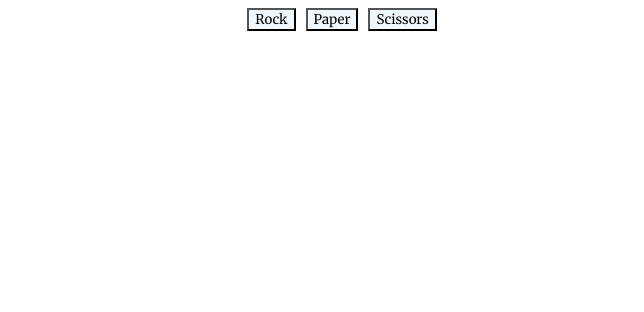
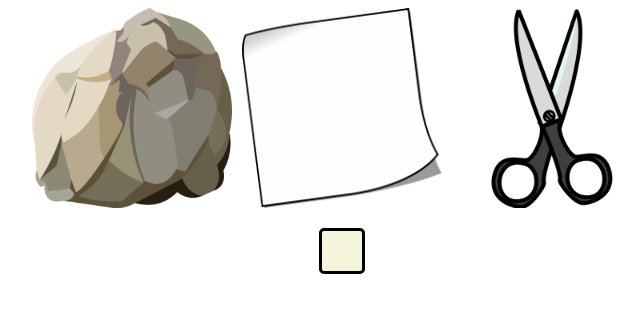
Before and after one commit to jaco8060/rock-paper-scissors, a plain HTML site: page index.html in a window 1280 px wide. Shown: the whole page, without its empty margins (298-942 px from the left). Drawn offline with Linux system fonts and the light colour scheme.

Commit message:
added icons for selection and hover animation

```diff
--- a/index.html
+++ b/index.html
@@ -21,9 +21,17 @@
   </head>
   <body>
     <div class="container">
-      <button class="btn1">Rock</button>
-      <button class="btn2">Paper</button>
-      <button class="btn3">Scissors</button>
+      <a href="#">
+        <img src="/images/rock.png" alt="Button" class="btn1" />
+      </a>
+
+      <a href="#">
+        <img src="/images/paper.png" alt="Button" class="btn2" />
+      </a>
+
+      <a href="#">
+        <img src="/images/scissors.png" alt="Button" class="btn3" />
+      </a>
     </div>
     <div class="winner-container">
       <p class="winnerBox"></p>
--- a/styles.css
+++ b/styles.css
@@ -8,18 +8,34 @@ html {
     font-family: "Roboto", ;
     white-space: pre-line;
     /* used to allow new lines in the formatted text */
-
+    border-radius: 5px;
+    border: solid black;
+    padding: 20px;
+    background-color: beige;
 }
 .winner-container {
+
     display: flex;
     justify-content: center;
+
 }
 .container {
     display: flex;
     justify-content: center;
     gap: 10px;
 }
-button {
+/* button {
+
     font-family: 'Merriweather', serif;
     background-color: aliceblue;
+} */
+
+img {
+    width: 200px;
+    height: 200px;
+    color:none;
 }
+
+img:hover {
+    background: wheat;
+}
```
Also changed, not shown: images/paper.png (added), images/rock.png (added), images/scissors.png (added).
